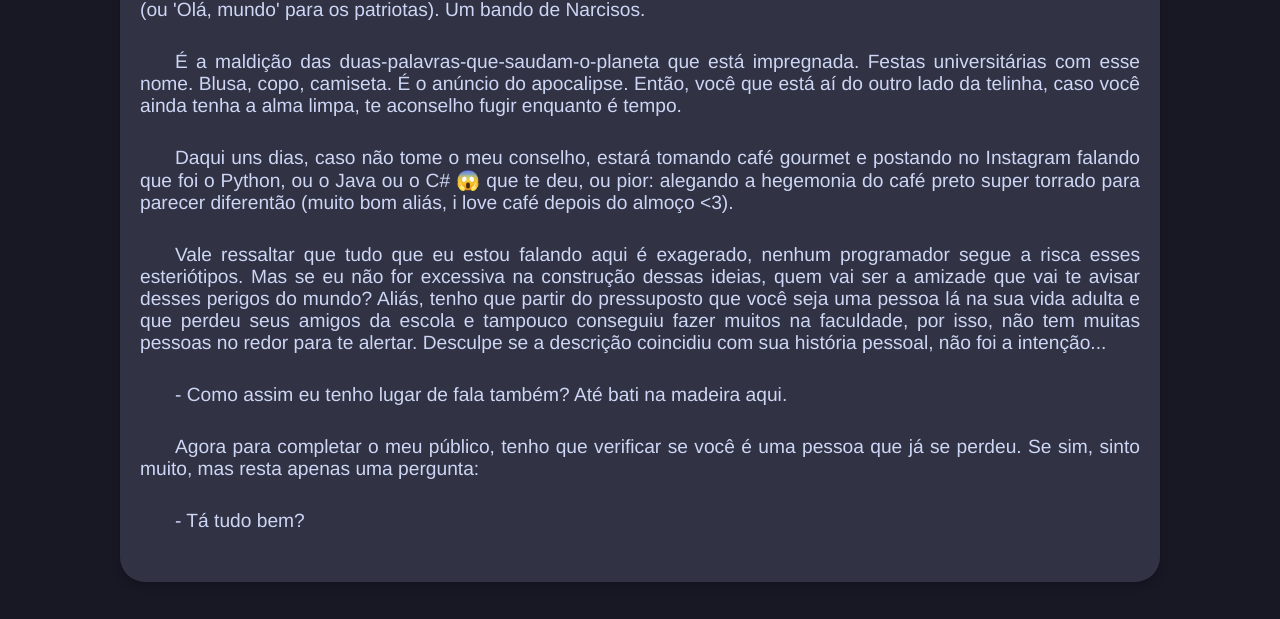
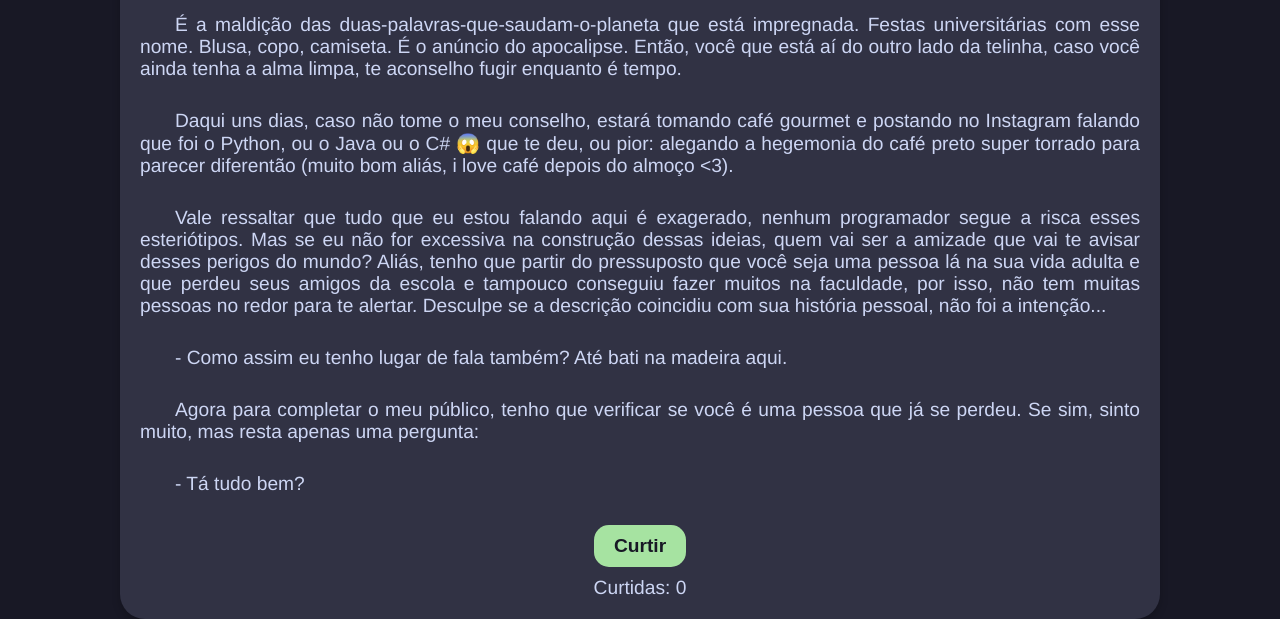
Before and after one commit to me15degrees/blog.io, a plain HTML site: page Helloworld.html in a window 1280 px wide. Shown: the part 195-814 px from the top of the page. Drawn offline with Linux system fonts and the light colour scheme.

Commit message:
feat: center the like button and fix flexbox alignment

```diff
--- a/Helloworld.html
+++ b/Helloworld.html
@@ -38,6 +38,36 @@
             margin-bottom: 15px;
         }
 
+        .like-container {
+            display: flex;
+            flex-direction: column;
+            align-items: center;
+            margin-top: 20px;
+        }
+
+        .like-button {
+            padding: 10px 20px;
+            background-color: #a6e3a1;
+            color: #181825;
+            font-size: 1.2rem;
+            font-weight: bold;
+            border: none;
+            border-radius: 15px;
+            cursor: pointer;
+            transition: background-color 0.3s ease;
+        }
+
+        .like-button:hover {
+            background-color: #8bc48f;
+        }
+
+        .like-count {
+            margin-top: 10px;
+            text-align: center;
+            font-size: 1.2rem;
+            color: #cdd6f4;
+        }
+
         @media (max-width: 768px) {
             .text-container {
                 padding: 15px;
@@ -58,7 +88,25 @@
         <p>Agora para completar o meu público, tenho que verificar se você é uma pessoa que já se perdeu. Se sim, sinto muito, mas resta apenas uma pergunta:</p>
         <p>- Tá tudo bem?</p>
 
+        <div class="like-container">
+            <button class="like-button" id="likeButton">Curtir</button>
+            <div class="like-count" id="likeCount">Curtidas: 0</div>
+        </div>
     </div>
+
+    <script>
+        const likeButton = document.getElementById('likeButton');
+        const likeCount = document.getElementById('likeCount');
+
+        let likes = parseInt(localStorage.getItem('likes')) || 0;
+        likeCount.textContent = `Curtidas: ${likes}`;
+
+        likeButton.addEventListener('click', () => {
+            likes++;
+            localStorage.setItem('likes', likes);
+            likeCount.textContent = `Curtidas: ${likes}`;
+        });
+    </script>
 
 </body>
 </html>
```
